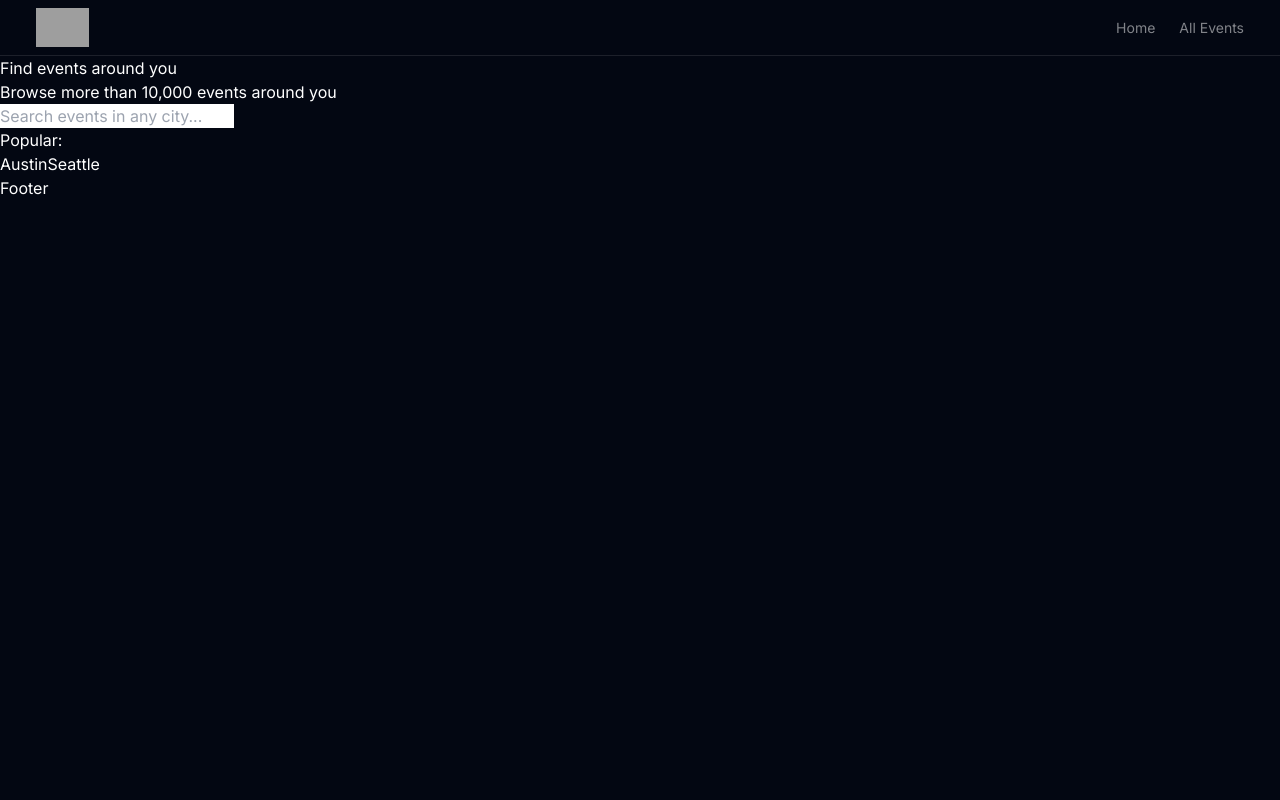
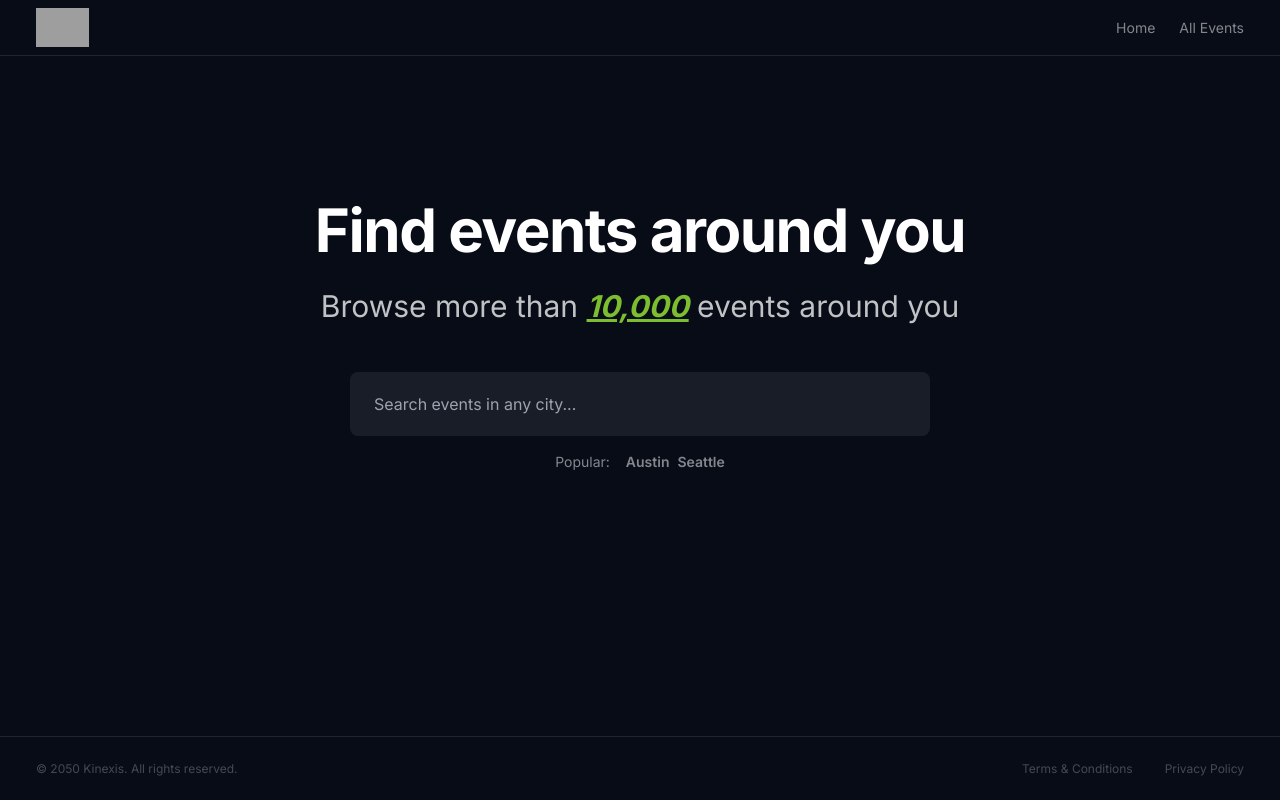
Before and after one commit to flip-in/evento, a Next.js app: page / in a window 1280 px wide. Built offline with nearby package versions, Linux system fonts and the light colour scheme; grey boxes are pictures that could not be loaded.

Commit message:
finish styling home and footer

```diff
--- a/src/app/layout.tsx
+++ b/src/app/layout.tsx
@@ -3,6 +3,7 @@
 import './globals.css';
 import Header from '@/components/Header';
 import Footer from '@/components/Footer';
+import Container from '@/components/Container';
 
 const inter = Inter({ subsets: ['latin'] });
 
@@ -19,9 +20,11 @@
   return (
     <html lang='en'>
       <body className={`${inter.className} bg-gray-950 text-white`}>
-        <Header />
-        {children}
-        <Footer />
+        <Container>
+          <Header />
+          {children}
+          <Footer />
+        </Container>
       </body>
     </html>
   );
--- a/src/app/page.tsx
+++ b/src/app/page.tsx
@@ -2,17 +2,29 @@
 
 export default function Home() {
   return (
-    <main>
-      <h1>Find events around you</h1>
-      <p>Browse more than 10,000 events around you</p>
+    <main className='flex flex-col items-center pt-36 px-3'>
+      <h1 className='text-3xl lg:text-6xl font-bold tracking-tight'>
+        Find events around you
+      </h1>
+      <p className='mb-12 mt-7 text-2xl lg:text-3xl opacity-75'>
+        Browse more than{' '}
+        <span className='font-bold text-[#a4f839] italic underline'>
+          10,000
+        </span>{' '}
+        events around you
+      </p>
 
-      <form>
-        <input placeholder='Search events in any city...' spellCheck={false} />
+      <form className='w-full sm:w-[580px]'>
+        <input
+          className='w-full h-16 rounded-lg bg-white/[7%] px-6 outline-none ring-[#a4f839]/50 transition focus:ring-2 focus:bg-white/10'
+          placeholder='Search events in any city...'
+          spellCheck={false}
+        />
       </form>
 
-      <section>
+      <section className='mt-4 flex gap-x-4 text-sm text-white/50'>
         <p>Popular:</p>
-        <div>
+        <div className='space-x-2 font-semibold'>
           <Link href='/events/austin'>Austin</Link>
           <Link href='/events/seattle'>Seattle</Link>
         </div>
--- /dev/null
+++ b/src/components/Container.tsx
@@ -0,0 +1,7 @@
+export default function Container({ children }) {
+  return (
+    <div className='flex flex-col max-w-7xl mx-auto bg-white/[2%] min-h-screen'>
+      {children}
+    </div>
+  );
+}
--- a/src/components/Footer.tsx
+++ b/src/components/Footer.tsx
@@ -1,3 +1,29 @@
+import Link from 'next/link';
+
+const routes = [
+  {
+    path: '/terms-conditions',
+    name: 'Terms & Conditions',
+  },
+  {
+    path: '/privacy-policy',
+    name: 'Privacy Policy',
+  },
+];
+
 export default function Footer() {
-  return <footer>Footer</footer>;
+  return (
+    <footer className='mt-auto flex items-center justify-between h-16 border-t border-white/10 px-3 sm:px-9 text-xs text-white/25'>
+      <small className='text-xs'>
+        &copy; 2050 Kinexis. All rights reserved.
+      </small>
+      <ul className='flex gap-x-3 sm:gap-x-8'>
+        {routes.map((route) => (
+          <li key={route.path}>
+            <Link href={route.path}>{route.name}</Link>
+          </li>
+        ))}
+      </ul>
+    </footer>
+  );
 }
```
